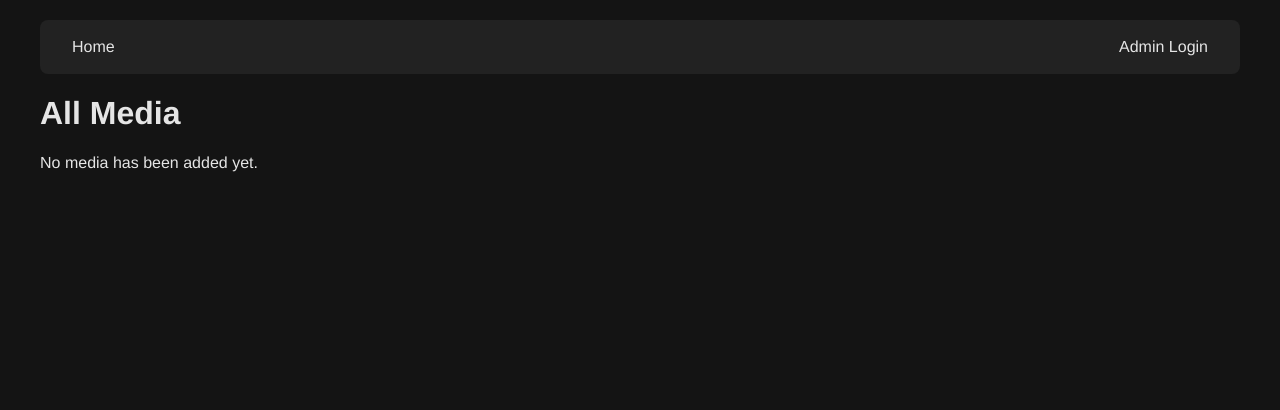
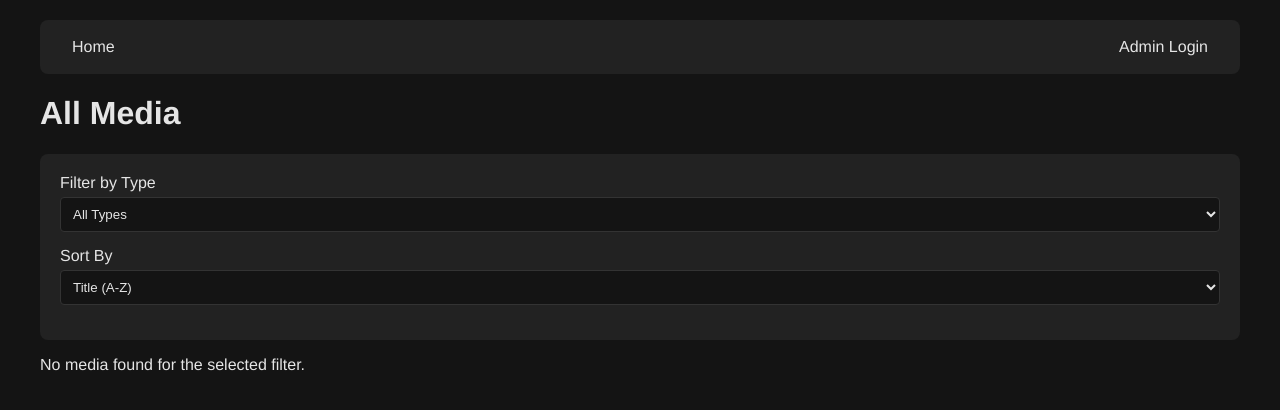
Before and after one commit to ClearLite/Ranking-Thing-332211, a Flask app: page / in a window 1280 px wide. Shown: the top 410 px of the page. Run offline with Flask 3, Linux system fonts and the light colour scheme.

Commit message:
Update index.html

```diff
--- a/project/templates/index.html
+++ b/project/templates/index.html
@@ -4,16 +4,54 @@
 
 {% block content %}
     <h1>All Media</h1>
-    <div class="media-list">
+
+    <!-- Filter and Sort Form -->
+    <form method="GET" action="{{ url_for('main.index') }}" class="filter-form">
+        <div class="form-group">
+            <label for="filter">Filter by Type</label>
+            <select name="filter" id="filter" onchange="this.form.submit()">
+                <option value="all" {% if current_filter == 'all' %}selected{% endif %}>All Types</option>
+                <option value="movie" {% if current_filter == 'movie' %}selected{% endif %}>Movies</option>
+                <option value="tv_show" {% if current_filter == 'tv_show' %}selected{% endif %}>TV Shows</option>
+                <option value="album" {% if current_filter == 'album' %}selected{% endif %}>Albums</option>
+                <option value="single" {% if current_filter == 'single' %}selected{% endif %}>Singles</option>
+            </select>
+        </div>
+        <div class="form-group">
+            <label for="sort">Sort By</label>
+            <select name="sort" id="sort" onchange="this.form.submit()">
+                <option value="title_asc" {% if current_sort == 'title_asc' %}selected{% endif %}>Title (A-Z)</option>
+                <option value="score_desc" {% if current_sort == 'score_desc' %}selected{% endif %}>Highest Rated</option>
+                <option value="score_asc" {% if current_sort == 'score_asc' %}selected{% endif %}>Lowest Rated</option>
+            </select>
+        </div>
+    </form>
+
+    <!-- Media Grid -->
+    <div class="media-grid">
         {% for media in all_media %}
-            <div class="media-item-link" style="margin-bottom: 10px; background: #222; padding: 10px; border-radius: 5px;">
-                <a href="{{ url_for('main.media_page', media_id=media.id) }}" style="color: #e5e5e5; text-decoration: none;">
-                    <strong>{{ media.title }}</strong> ({{ media.years }}) - {{ media.media_type.replace('_', ' ')|title }}
-                    - Overall: {{ media.overall_score }}
-                </a>
-            </div>
+            {# Add a class for square media types #}
+            <a href="{{ url_for('main.media_page', media_id=media.id) }}"
+               class="media-card {% if media.media_type in ['album', 'single'] %}media-card-square{% endif %}">
+
+                <div class="media-card-poster">
+                    {% if media.poster_img %}
+                        <img src="{{ url_for('static', filename='uploads/' + media.poster_img) }}" alt="{{ media.title }} Poster">
+                    {% else %}
+                        <div class="placeholder">?</div>
+                    {% endif %}
+                </div>
+
+                <div class="media-card-info">
+                    <h3>{{ media.title }}</h3>
+                    {% if media.creator %}
+                        <p class="creator">{{ media.creator }}</p>
+                    {% endif %}
+                    <p class="score">⭐ {{ media.overall_score }}</p>
+                </div>
+            </a>
         {% else %}
-            <p>No media has been added yet.</p>
+            <p>No media found for the selected filter.</p>
         {% endfor %}
     </div>
 {% endblock %}
```
